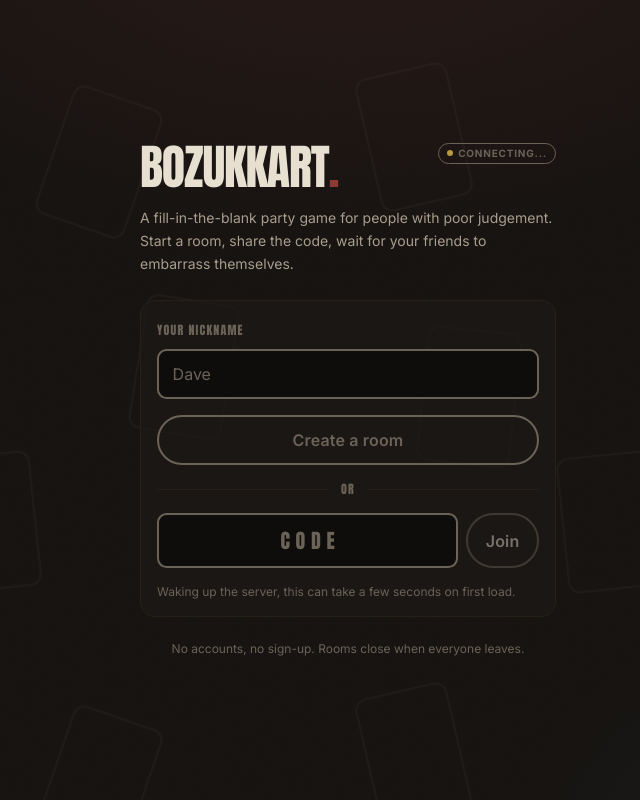
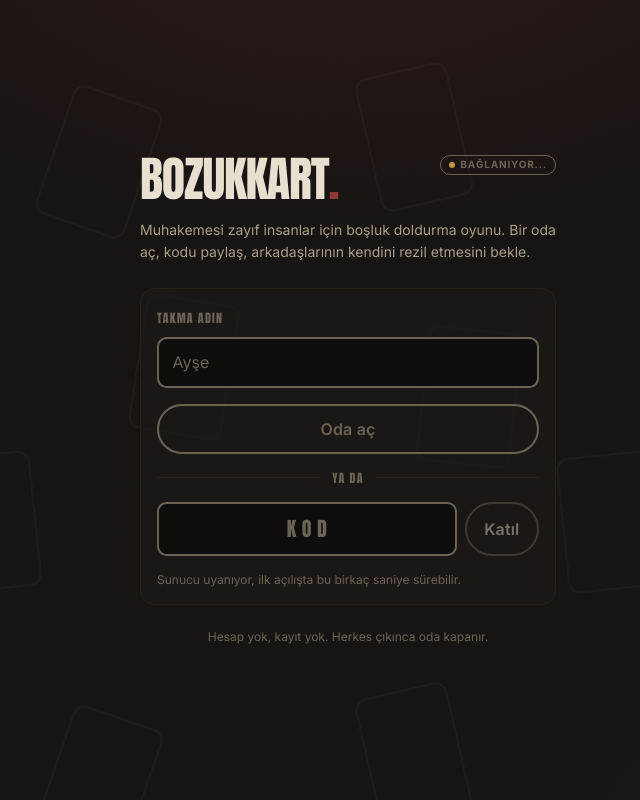
Before and after one commit to MuratZrl/bozukkart, a Next.js app in the folder apps/web/: page / in a window 1280 px wide. Shown: the whole page, without its empty margins (292-932 px from the left). Built offline with nearby package versions, Linux system fonts and the light colour scheme; no server answers.

Commit message:
fix(i18n): default to Turkish, switch language only on user choice

```diff
--- a/apps/web/src/app/room/[code]/page.tsx
+++ b/apps/web/src/app/room/[code]/page.tsx
@@ -1,10 +1,8 @@
 import { DEFAULT_LOCALE, roomCodeSchema, translate } from '@bozukkart/shared';
 import type { Metadata } from 'next';
-import { headers } from 'next/headers';
 import { notFound } from 'next/navigation';
 
 import { LobbyScreen } from '@/components/lobby-screen';
-import { localeFromAcceptLanguage } from '@/lib/locale';
 import { ogLocale } from '@/lib/site';
 
 interface RoomPageProps {
@@ -43,19 +41,13 @@ export async function generateMetadata({
   });
   const description = translate(DEFAULT_LOCALE, 'meta.roomOgDescription');
 
-  // The tab is read by the person sitting at the table, in their own language,
-  // like the rest of the UI. The preview below stays in the default: it is
-  // drawn for whoever a link is pasted to, and its image is too.
-  const readerLocale = localeFromAcceptLanguage(
-    (await headers()).get('accept-language'),
-  );
-
   return {
     ...UNLISTED,
     // The tab is read by someone already in the room, who wants the code, not
-    // the invitation they were sent an hour ago. The layout's template adds
-    // the site name after it.
-    title: translate(readerLocale, 'meta.roomTitle', { code: parsed.data }),
+    // the invitation they were sent an hour ago. It is in the UI's language,
+    // like everything else on the page, never one guessed from the request.
+    // The layout's template adds the site name after it.
+    title: translate(DEFAULT_LOCALE, 'meta.roomTitle', { code: parsed.data }),
     description,
     // Next replaces the layout's `openGraph` rather than merging into it, so
     // the site-wide fields are repeated here or they are simply lost.
--- a/apps/web/src/components/bozukkart-provider.tsx
+++ b/apps/web/src/components/bozukkart-provider.tsx
@@ -39,11 +39,6 @@ import {
   type ReactNode,
 } from 'react';
 
-import {
-  detectLocale,
-  readStoredLocale,
-  storeLocale,
-} from '@/lib/locale';
 import { getPlayerId } from '@/lib/player-id';
 import {
   clearRoomSession,
@@ -101,6 +96,18 @@ function isTerminalRejoinError(error: SocketError): boolean {
   return TERMINAL_REJOIN_CODES.has(error.code);
 }
 
+/**
+ * The one language the UI is shown in. The English deck is still a
+ * placeholder, so nothing offers English and nothing guesses it from the
+ * browser: every visitor gets the Turkish the server rendered, before and after
+ * hydration, which keeps the root layout's `<html lang>` true without help.
+ *
+ * Before English goes back on offer, the reader's choice has to reach the
+ * server (a cookie read in the root layout), so the page and `<html lang>` are
+ * rendered in it instead of being corrected after hydration.
+ */
+const UI_LOCALE: Locale = DEFAULT_LOCALE;
+
 /** Renders a dictionary key in the locale currently on screen. */
 export type Translate = (key: MessageKey, params?: TranslationParams) => string;
 
@@ -114,11 +121,10 @@ export interface BozukkartContextValue {
   /** Which player in `room.players` is this tab. */
   readonly playerId: string | null;
   /**
-   * The language this browser reads the UI in, in a room or out of one. A
-   * room's cards keep the room's own locale and are marked up with it.
+   * The language the UI is shown in, in a room or out of one. A room's cards
+   * keep the room's own locale and are marked up with it.
    */
   readonly locale: Locale;
-  setLocale: (locale: Locale) => void;
   /**
    * True while this tab is trying to get its seat back on its own. The lobby
    * shows a connecting state instead of the rejoin form for as long as it is.
@@ -224,33 +230,13 @@ export function BozukkartProvider({
   const [playerId, setPlayerId] = useState<string | null>(null);
   const [rejoining, setRejoining] = useState(false);
   const [rejoinError, setRejoinError] = useState<SocketError | null>(null);
-  const [uiLocale, setUiLocale] = useState<Locale>(DEFAULT_LOCALE);
 
   /** Lets the connect handler check the current room without re-subscribing. */
   const roomCodeRef = useRef<string | null>(null);
-  /**
-   * Kept in sync so a create can read the current preference without a stale
-   * closure.
-   */
-  const localeRef = useRef<Locale>(DEFAULT_LOCALE);
 
   useEffect(() => {
     roomCodeRef.current = room?.code ?? null;
   }, [room]);
-
-  // Storage and navigator are client-only, so the first paint uses the default
-  // and this corrects it immediately after hydration.
-  useEffect(() => {
-    const preferred = readStoredLocale() ?? detectLocale();
-    setUiLocale(preferred);
-    localeRef.current = preferred;
-  }, []);
-
-  const setLocale = useCallback((next: Locale) => {
-    setUiLocale(next);
-    localeRef.current = next;
-    storeLocale(next);
-  }, []);
 
   useEffect(() => {
     const socket = getSocket();
@@ -439,8 +425,9 @@ export function BozukkartProvider({
           {
             playerId: getPlayerId(),
             nickname,
-            // A room deals from the deck of whoever opened it.
-            locale: localeRef.current,
+            // A room deals from the deck of the language its creator sees the
+            // UI in, never one guessed from their browser.
+            locale: UI_LOCALE,
           },
           ack,
         );
@@ -588,25 +575,16 @@ export function BozukkartProvider({
     [],
   );
 
-  // Everyone reads the UI in their own language, even at a table dealing from
-  // another one: the deck is the room's, the buttons are the reader's.
-  const locale = uiLocale;
-
-  // Casing rules are language-specific, and the UI upper-cases a lot of type.
-  // Left on the server-rendered default, an English room renders "IS" as "İS"
-  // under Turkish rules.
-  useEffect(() => {
-    document.documentElement.lang = locale;
-  }, [locale]);
-
   const value = useMemo<BozukkartContextValue>(
     () => ({
       connected,
       room,
       hand,
       playerId,
-      locale,
-      setLocale,
+      // A table dealing from another deck, such as an English room opened
+      // while the UI still followed the browser, keeps its cards in their own
+      // language: they carry their own `lang`, so they case correctly here.
+      locale: UI_LOCALE,
       rejoining,
       rejoinError,
       createRoom,
@@ -623,8 +601,6 @@ export function BozukkartProvider({
       room,
       hand,
       playerId,
-      locale,
-      setLocale,
       rejoining,
       rejoinError,
       createRoom,
--- a/apps/web/src/lib/locale.ts
+++ /dev/null
@@ -1,83 +0,0 @@
-import { DEFAULT_LOCALE, isLocale, type Locale } from '@bozukkart/shared';
-
-const STORAGE_KEY = 'bozukkart:locale';
-
-/** Never call during render: it would differ between server and client. */
-export function readStoredLocale(): Locale | null {
-  if (typeof window === 'undefined') {
-    return null;
-  }
-
-  try {
-    const stored = window.localStorage.getItem(STORAGE_KEY);
-    return isLocale(stored) ? stored : null;
-  } catch {
-    return null;
-  }
-}
-
-export function storeLocale(locale: Locale): void {
-  if (typeof window === 'undefined') {
-    return;
-  }
-
-  try {
-    window.localStorage.setItem(STORAGE_KEY, locale);
-  } catch {
-    // Ignore.
-  }
-}
-
-/**
- * The best locale an `Accept-Language` header asks for, falling back to the
- * app default. The server-side twin of `detectLocale`, for metadata that is
- * rendered before any client code has run.
- */
-export function localeFromAcceptLanguage(header: string | null): Locale {
-  if (header === null) {
-    return DEFAULT_LOCALE;
-  }
-
-  const ranked = header
-    .split(',')
-    .map((entry, index) => {
-      const [tag = '', ...params] = entry.trim().split(';');
-      const quality = params
-        .map((param) => param.trim())
-        .find((param) => param.startsWith('q='));
-      const weight = quality === undefined ? 1 : Number(quality.slice(2));
-
-      return {
-        base: tag.split('-')[0]?.toLowerCase(),
-        weight: Number.isNaN(weight) ? 0 : weight,
-        index,
-      };
-    })
-    .filter((entry) => entry.weight > 0)
-    // Highest weight first; ties keep the order the browser listed them in.
-    .sort((left, right) => right.weight - left.weight || left.index - right.index);
-
-  for (const { base } of ranked) {
-    if (isLocale(base)) {
-      return base;
-    }
-  }
-
-  return DEFAULT_LOCALE;
-}
-
-/** What the browser asks for, falling back to the app default. */
-export function detectLocale(): Locale {
-  if (typeof navigator === 'undefined') {
-    return DEFAULT_LOCALE;
-  }
-
-  for (const tag of navigator.languages ?? [navigator.language]) {
-    const base = tag.split('-')[0]?.toLowerCase();
-    if (isLocale(base)) {
-      return base;
-    }
-  }
-
-  return DEFAULT_LOCALE;
-}
```
